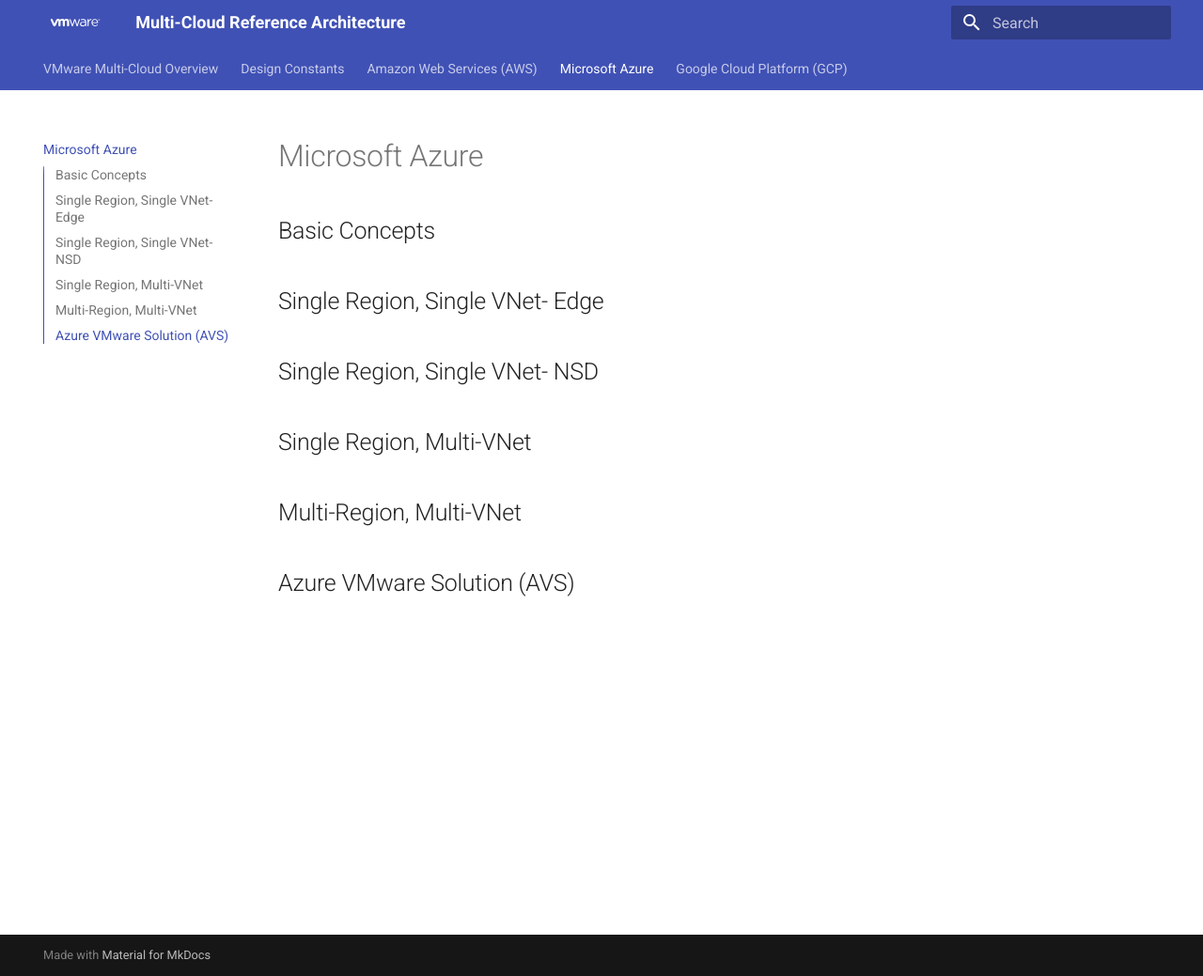
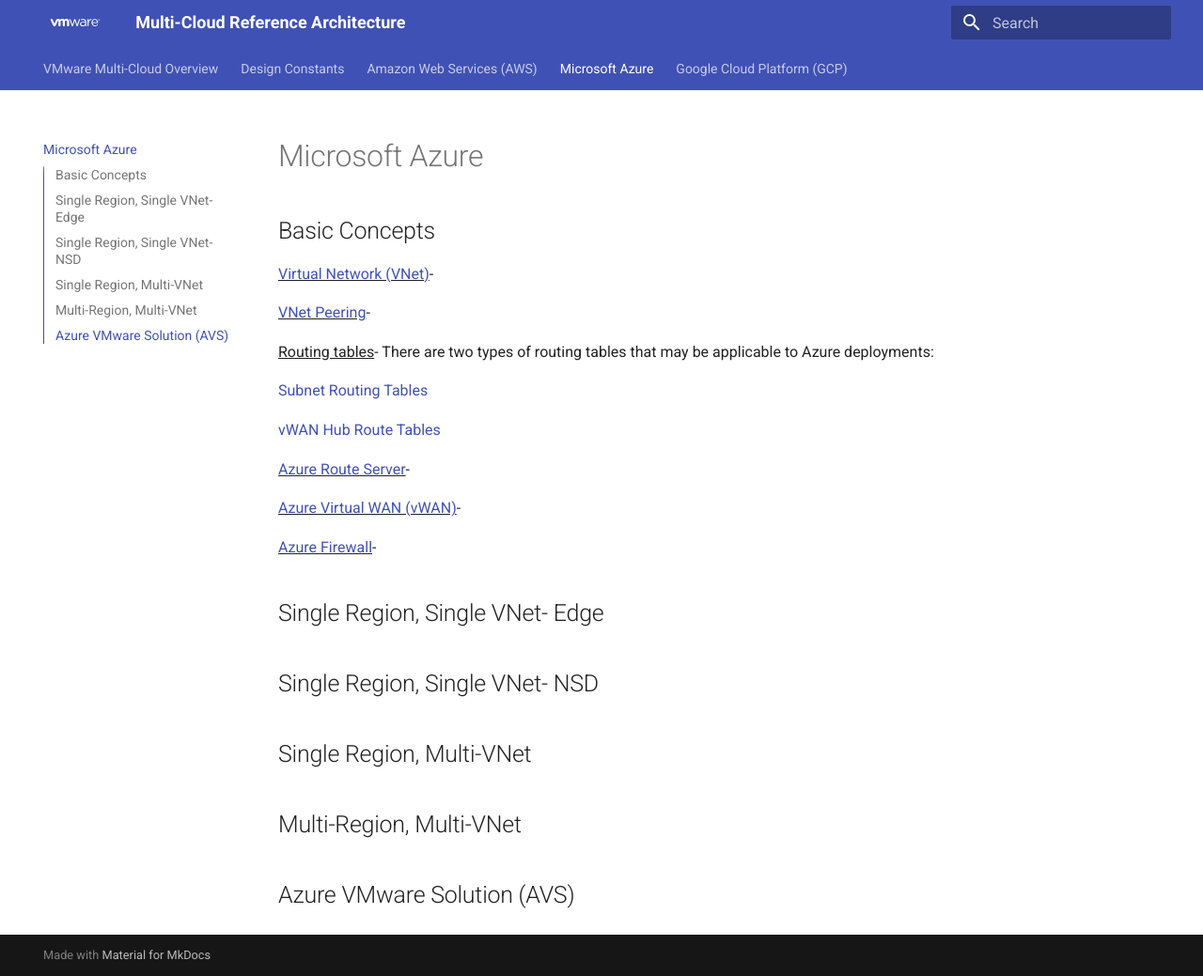
Before and after one commit to el-hoffer/velo-mc-refarch, an MkDocs documentation site: the page built from docs/3-azure.md, in a window 1280 px wide and 1039 px high. Shown: the whole window at 94% size. Built offline with MkDocs 1.6.1 and Material for MkDocs 9.7.7, drawn with Linux system fonts in a browser that asks for light colours.

Commit message:
Azure tab framework

```diff
--- a/docs/3-azure.md
+++ b/docs/3-azure.md
@@ -5,6 +5,22 @@ title: Microsoft Azure
 # Microsoft Azure
 
 ## Basic Concepts
+<u>[Virtual Network (VNet)](https://learn.microsoft.com/en-us/azure/virtual-network/virtual-networks-overview)</u>-
+
+<u>[VNet Peering](https://learn.microsoft.com/en-us/azure/virtual-network/virtual-network-peering-overview)</u>-
+
+<u>Routing tables</u>-
+There are two types of routing tables that may be applicable to Azure deployments:
+
+[Subnet Routing Tables](https://learn.microsoft.com/en-us/azure/virtual-network/virtual-networks-udr-overview)
+
+[vWAN Hub Route Tables](https://learn.microsoft.com/en-us/azure/virtual-wan/about-virtual-hub-routing)
+
+<u>[Azure Route Server](https://learn.microsoft.com/en-us/azure/route-server/overview)</u>-
+
+<u>[Azure Virtual WAN (vWAN)](https://learn.microsoft.com/en-us/azure/virtual-wan/virtual-wan-about)</u>-
+
+<u>[Azure Firewall](https://learn.microsoft.com/en-us/azure/firewall/overview)</u>-
 ## Single Region, Single VNet- Edge
 ## Single Region, Single VNet- NSD
 ## Single Region, Multi-VNet
```
